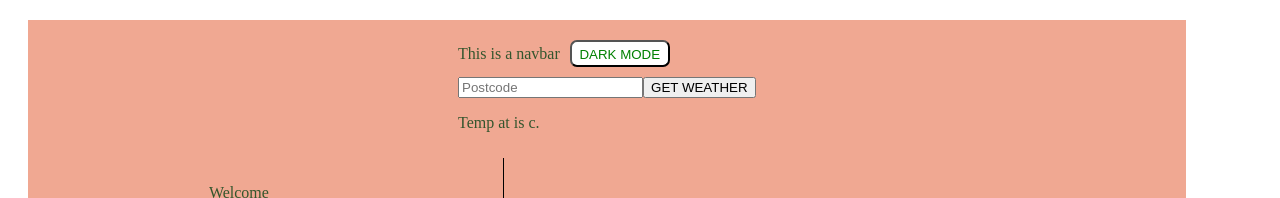
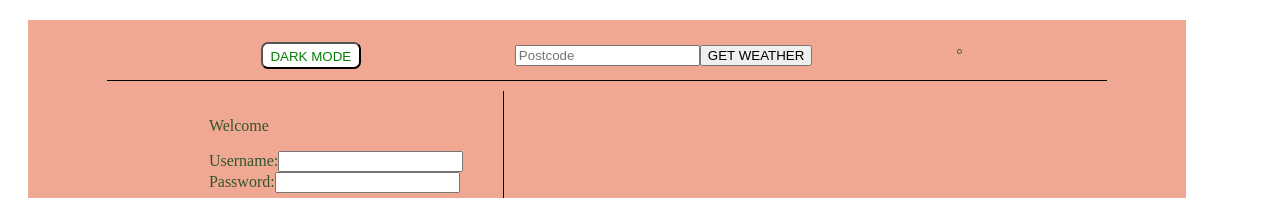
Before and after one commit to smllygrl/to-do-app, a React (Create React App) app: page / in a window 1280 px wide. Shown: the top 198 px of the page. Built offline with nearby package versions, Linux system fonts and the light colour scheme.

Commit message:
added formatting to navbar

```diff
--- a/src/components/LogInForm/LogInForm.jsx
+++ b/src/components/LogInForm/LogInForm.jsx
@@ -1,9 +1,9 @@
 import {
   securePassword,
   checkLength,
-} from "../../helpers/validation/password/passwordHelp";
+} from "../../helpers/password/passwordHelp";
 
-import { validCharacters } from "../../helpers/validation/username/usernameHelp";
+import { validCharacters } from "../../helpers/username/usernameHelp";
 
 const LogInForm = () => {
   // INPUT TESTING NOT SUBMIT TESTING
--- a/src/components/NavBar/NavBar.jsx
+++ b/src/components/NavBar/NavBar.jsx
@@ -1,12 +1,22 @@
 import DarkModeButton from "../DarkModeButton/DarkModeButton";
 import WeatherWidget from "../WeatherWidget/WeatherWidget";
+import WeatherContent from "../WeatherContent/WeatherContent";
+import { useContext } from "react";
+import { DarkThemeContext } from "../../context/DarkThemeContext/DarkThemeContext";
 
 const NavBar = () => {
+  const { getClassName } = useContext(DarkThemeContext);
   return (
-    <div>
-      This is a navbar
-      <DarkModeButton />
-      <WeatherWidget />
+    <div className={getClassName("navBar")}>
+      <div className={getClassName("navBar__darkMode")}>
+        <DarkModeButton />
+      </div>
+      <div className={getClassName("navBar__weatherInput")}>
+        <WeatherWidget />
+      </div>
+      <div className={getClassName("navBar__weatherContent")}>
+        <WeatherContent />
+      </div>
     </div>
   );
 };
--- /dev/null
+++ b/src/components/NavBar/__nav-bar.scss
@@ -0,0 +1,6 @@
+.navBar {
+  @include nav-bar-format;
+  &--dark {
+    @include nav-bar-format;
+  }
+}
--- a/src/components/WeatherContent/WeatherContent.jsx
+++ b/src/components/WeatherContent/WeatherContent.jsx
@@ -10,7 +10,7 @@ const WeatherContent = () => {
     // be invisible until postcode is valid
     <div>
       <p>
-        Temp at {name} is {weather}c.
+        {name} {weather}°
       </p>
       {/* <p>{description}</p> */}
     </div>
--- a/src/components/WeatherWidget/WeatherWidget.jsx
+++ b/src/components/WeatherWidget/WeatherWidget.jsx
@@ -1,7 +1,7 @@
 import { useContext } from "react";
 import { WeatherContext } from "../../context/WeatherContext/WeatherContext";
 import WeatherContent from "../WeatherContent/WeatherContent";
-import { validPostcode } from "../../helpers/validation/postcode/validPostcode";
+import { validPostcode } from "../../helpers/postcode/validPostcode";
 
 const WeatherWidget = () => {
   const {
@@ -32,9 +32,6 @@ const WeatherWidget = () => {
     <div>
       <input placeholder="Postcode" onChange={handleChange} />
       <button onClick={handleSubmit}>GET WEATHER</button>
-      <div>
-        <WeatherContent />
-      </div>
     </div>
   );
 };
--- a/src/components/__components.scss
+++ b/src/components/__components.scss
@@ -3,3 +3,4 @@
 @import "./LogInButton/_log-in-button";
 @import "./SignUpButton/_sign-up-button";
 @import "./LogOutButton/_logout-button";
+@import "./NavBar/_nav-bar";
--- /dev/null
+++ b/src/styling/formats/NavBarFormat/__nav-bar-format.scss
@@ -0,0 +1,8 @@
+@mixin nav-bar-format {
+  display: flex;
+  flex-direction: row;
+  justify-content: space-evenly;
+  align-items: center;
+  width: 1000px;
+  border-bottom: 1px solid black;
+}
--- a/src/styling/formats/__formats.scss
+++ b/src/styling/formats/__formats.scss
@@ -1,2 +1,3 @@
 @import "./BaseFormat/_base-format";
 @import "./ButtonFormat/_button-format";
+@import "./NavBarFormat/_nav-bar-format";
```
Also changed, not shown: src/helpers/password/passwordHelp.js (renamed from src/helpers/validation/password/passwordHelp.js), src/helpers/postcode/validPostcode.js (renamed from src/helpers/validation/postcode/validPostcode.js), src/helpers/username/usernameHelp.js (renamed from src/helpers/validation/username/usernameHelp.js).
